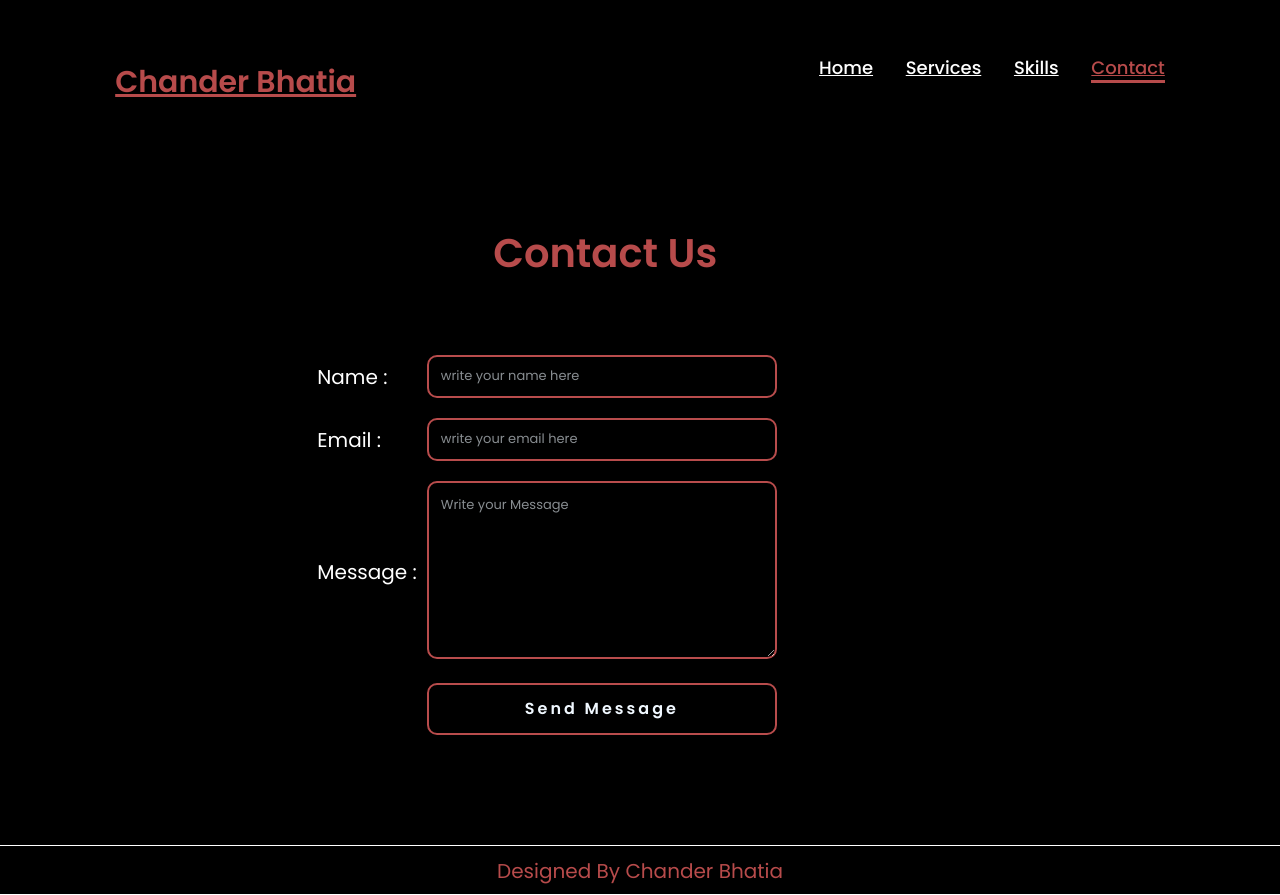
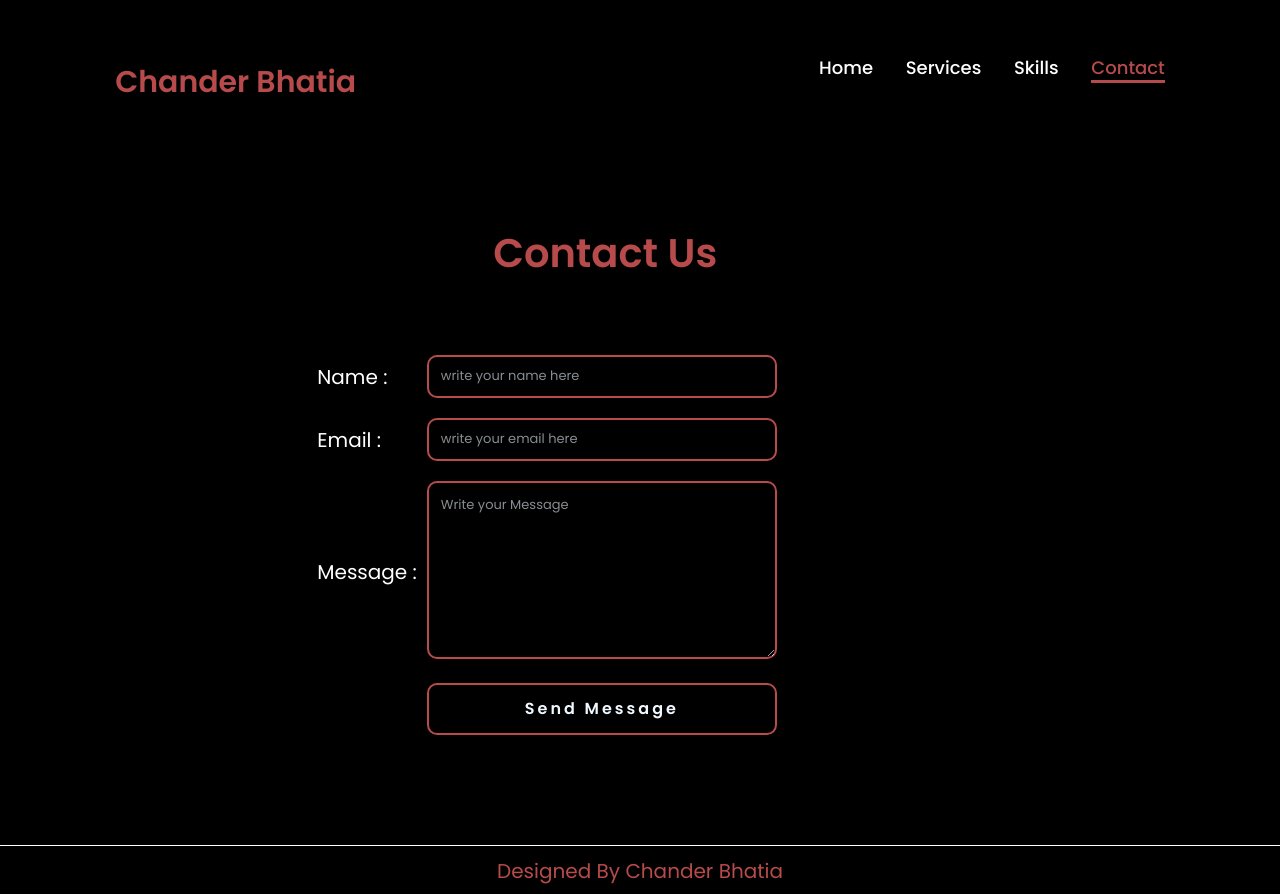
Before and after one commit to ChanderBhatia23/Portfolio, a plain HTML site: page contact.html in a window 1280 px wide. Drawn offline with nearby package versions, Linux system fonts and the light colour scheme.

Commit message:
Update style.css

```diff
--- a/style.css
+++ b/style.css
@@ -109,7 +109,9 @@ align-items: center;
 gap: 8rem;
 background-color: black;
 }
-
+a{
+    text-decoration: none !important;
+}
 .contact table caption{
 color: aliceblue;
 
```
